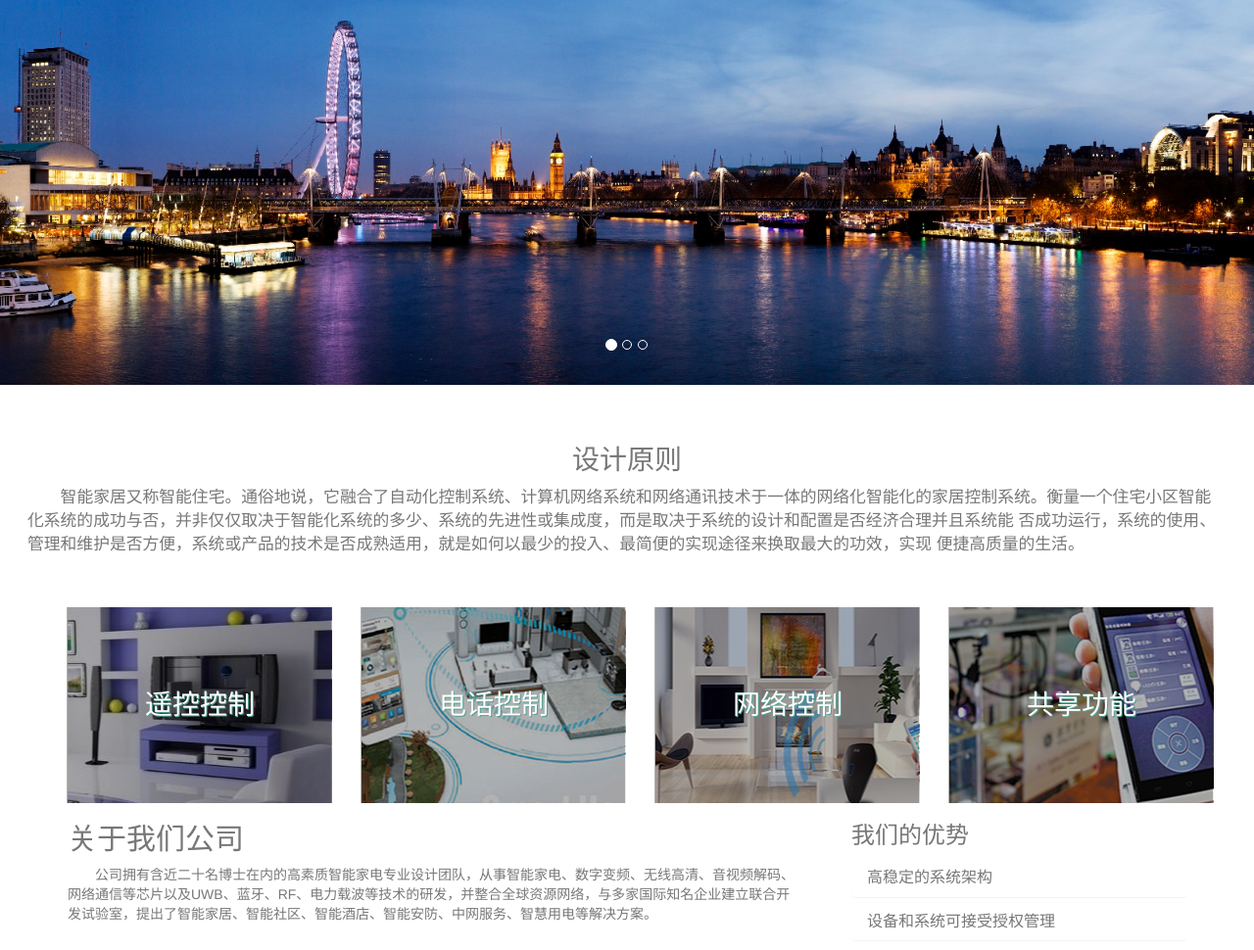
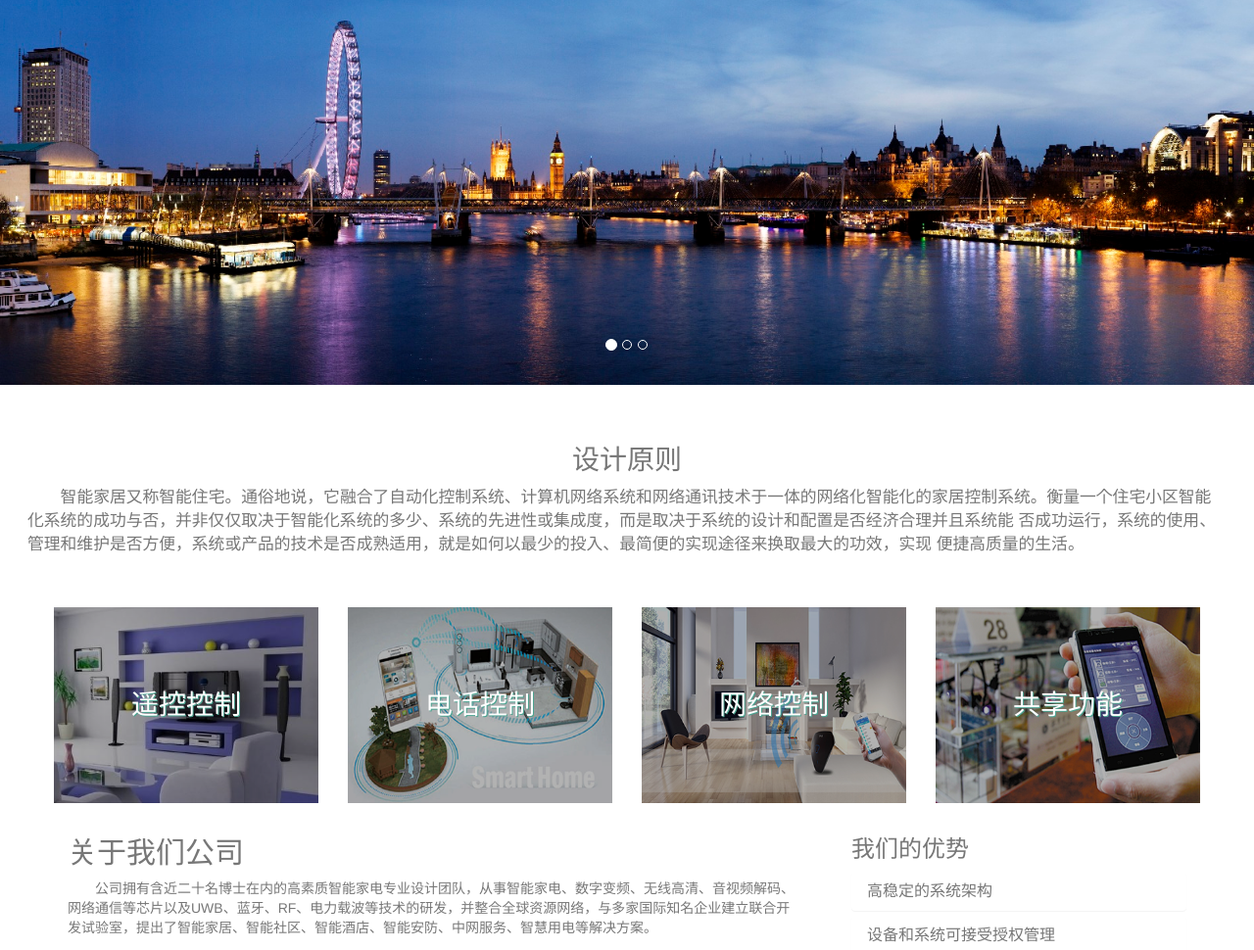
Before and after one commit to Datura900607/home-automation, a plain HTML site: page index.html in a window 1280 px wide. Shown: the part 57-1027 px from the top of the page at 98% size. Drawn offline with Linux system fonts and the light colour scheme.

Commit message:
v2.0
第二版

```diff
--- a/css/index.css
+++ b/css/index.css
@@ -58,7 +58,9 @@ body{
 		.feature_grid_1 {
 			min-height: 200px;
 			width: 100%;height: 100%;
-			margin: 0 1em ;
+			margin-bottom: 1em ;
+			position: relative;
+			background: url(img/000.png) no-repeat center center;
 		}
 		h3.m_1  {
 			padding: 2em 0;
@@ -75,21 +77,20 @@ body{
 			line-height: 1.5em;
 			margin-bottom: 1em;
 			font-weight: 300;
+			overflow: hidden;
 			display: none;
 		}
 		.floats{
+			width: 100%;height: 100%;
 			position:absolute;
-			top:0;left:2em;
-			width: 270px;height: 200px;
-			margin-left:1em;
+			top:0;left:0;
 			background: #000;
 			opacity: 0.3;filter: alpha(opacity=30;);
-			margin: 0 ;
 		}
 		.alert{
 			width: 100%;height: 100%;
 			position: absolute;
-			top:0;left:1em;
+			top:0;left:0;
 			padding: 2em;
 		}
 
--- a/index.html
+++ b/index.html
@@ -71,8 +71,8 @@
   		<div class="featured_content" id="feature">
   			<div class="container">
     			<div class="row text-center">
-      				<div class="col-md-3 col-sm-3 col-xs-12 feature_grid"  id="feature_grid1"  >
-        				<div class="feature_grid_1" style="background: url(img/000.png) no-repeat center center;">
+      				<div class="col-md-3 col-sm-12 col-xs-12 feature_grid"  id="feature_grid1"  >
+        				<div class="feature_grid_1" style="background: url(img/000.png) no-repeat center center;background-size:cover;">
         					<div class="floats"></div>
 							<div class="alert">
 								<h3 class="m_1">遥控控制</h3>
@@ -85,14 +85,14 @@
         			<script>
         				show_hidden('feature_grid1');
         			</script>
-        			<div class="col-md-3 col-sm-3 col-xs-12 feature_grid" id="feature_grid2">
-        				<div class="feature_grid_1" style="background: url(img/001.png) no-repeat center center;">
+        			<div class="col-md-3 col-sm-12 col-xs-12 feature_grid" id="feature_grid2">
+        				<div class="feature_grid_1" style="background: url(img/001.png) no-repeat center center;background-size:cover;">
         					<div class="floats"></div>
 							<div class="alert">
 	        					<h3 class="m_1">电话控制</h3>
 	        					<div class="alert">
-	        						<p class="m_2" style="margin-left:-2em; padding: 0 1em;">电话远程控制,高加密（电话识别）多功能语音电话远程控制功能，当您出差或着在家外边办事，您可以通过...</p>
-	        						<a href="#" class="feature_btn" style=" margin-left:-2em;">更多</a>
+	        						<p class="m_2">电话远程控制,高加密（电话识别）多功能语音电话远程控制功能，当您出差或着在家外边办事，您可以通过...</p>
+	        						<a href="#" class="feature_btn">更多</a>
 	        					</div>
 	        				</div>
         				</div>
@@ -101,8 +101,8 @@
         			<script>
         				show_hidden('feature_grid2');
         			</script>
-        			<div class="col-md-3 col-sm-3 col-xs-12 feature_grid" id="feature_grid3">
-        				<div class="feature_grid_1"  style="background: url(img/004.png) no-repeat center center;">
+        			<div class="col-md-3 col-sm-12 col-xs-12 feature_grid" id="feature_grid3">
+        				<div class="feature_grid_1"  style="background: url(img/004.png) no-repeat center center;background-size:cover;">
 	        				<div class="floats"></div>
 							<div class="alert">
 		        				<h3 class="m_1">网络控制</h3>
@@ -115,8 +115,8 @@
         			<script>
         				show_hidden('feature_grid3');
         			</script>
-        			<div class="col-md-3 col-sm-3 col-xs-12 feature_grid" id="feature_grid4">
-        				<div class="feature_grid_1"  style="background: url(img/003.png) no-repeat center center";>
+        			<div class="col-md-3 col-sm-12 col-xs-12 feature_grid" id="feature_grid4">
+        				<div class="feature_grid_1"  style="background: url(img/003.png) no-repeat center center;background-size:cover;">
         					<div class="floats"></div>
 							<div class="alert">
 		        				<h3 class="m_1">共享功能</h3>
```
Also changed, not shown: 修改记录.txt (added).
